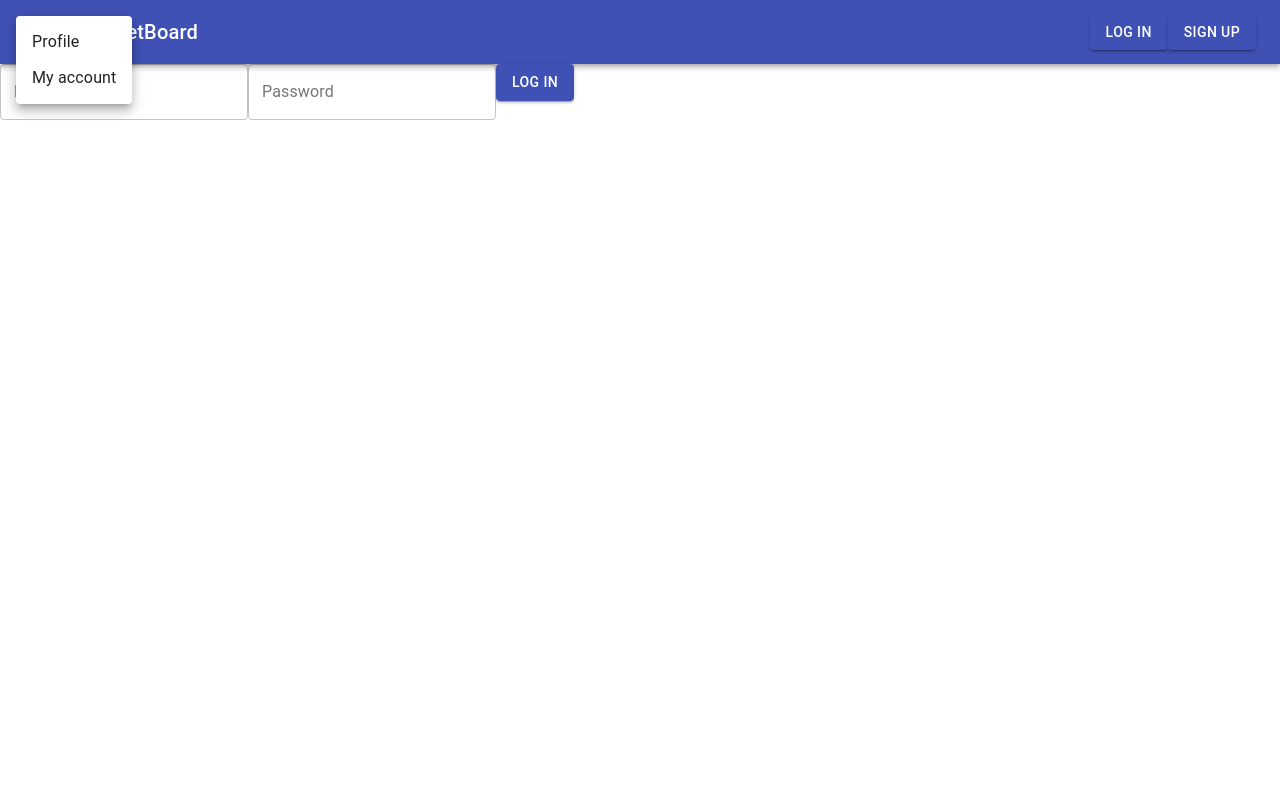
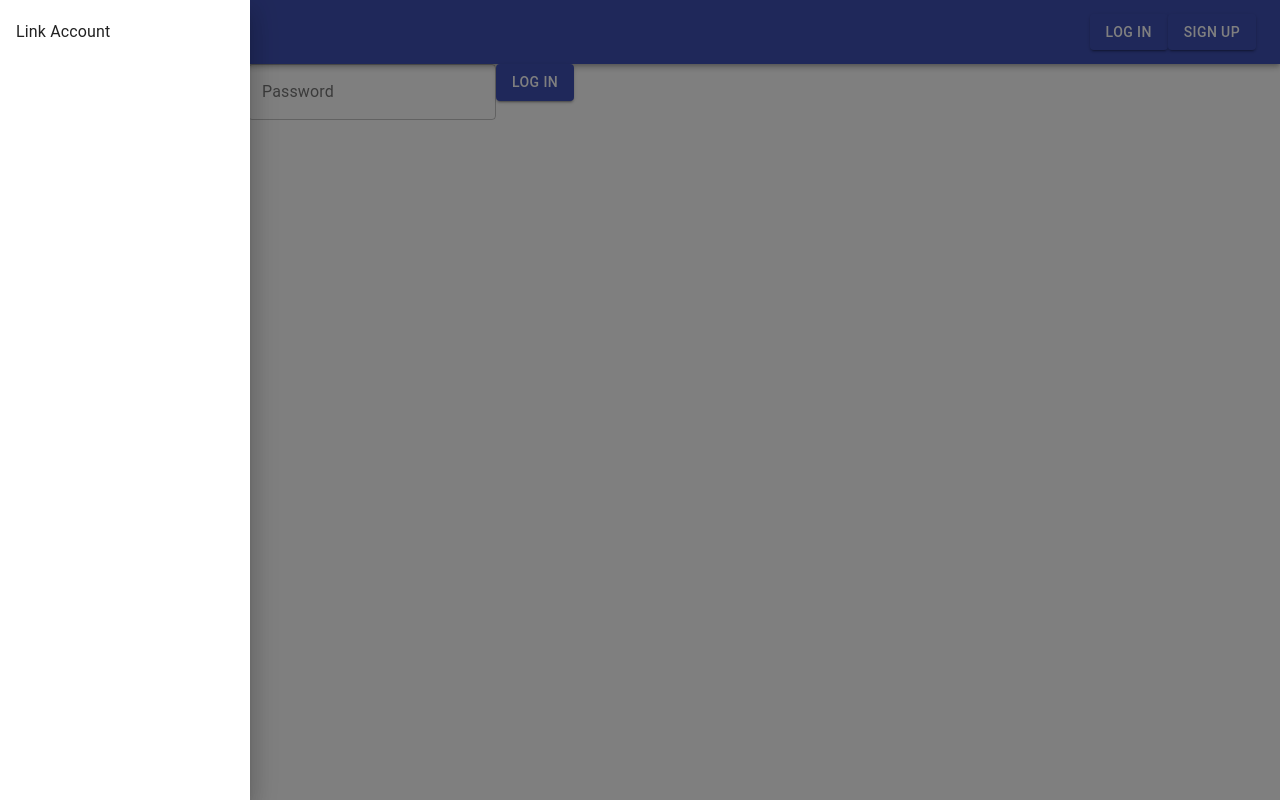
Before and after one commit to FinStackOrg/FrontEnd, a React (Create React App) app: page /Login in a window 1280 px wide. Both pictures are taken after a click on the button 36 px from the left and 32 px from the top of the page. Built offline with nearby package versions, Linux system fonts and the light colour scheme; what amazon-cognito-identity-js would draw is missing.

Commit message:
Was able to connect to robinhood from frontend

```diff
--- /dev/null
+++ b/src/Accounts/Robinhood/Robinhood.js
@@ -0,0 +1,18 @@
+import RobinhoodSignup from "./RobinhoodSignup";
+import { Grid } from "@material-ui/core";
+
+
+const Robinhood = () => {
+
+
+    return (
+        <div>
+            <p>Overall Robinhood page</p>
+            <Grid container justifyContent= "center">
+                <RobinhoodSignup/>
+            </Grid>
+        </div>
+    )
+}
+
+export default Robinhood;
--- /dev/null
+++ b/src/Accounts/Robinhood/RobinhoodSignup.js
@@ -0,0 +1,103 @@
+import React, { useEffect, useState} from 'react';
+import TextField from '@material-ui/core/TextField';
+import Button from '@material-ui/core/Button';
+import { Grid } from "@material-ui/core";
+import { useHistory } from 'react-router-dom';
+import UserPool from '../../UserPool';
+
+
+const RobinhoodSignup = () => {
+    const [email, setEmail] = useState('');
+    const [password, setPassword] = useState('');
+    const [code, setCode] = useState('');
+    const [askCode, setAskCode] = useState(false);
+    const [codeType, setCodeType] = useState('');
+    let history = useHistory();
+
+    var user = UserPool.getCurrentUser();
+    var userId = user.getUsername();
+
+    const onSubmit = event => {
+        // call robinhood Login endpoint
+        event.preventDefault();
+        console.log("Came here!!")
+        var requestOptions = {
+            method: 'POST',
+            redirect: 'follow'
+        };
+        var loginUrl = 'https://ji1g9w5p36.execute-api.us-west-1.amazonaws.com/test/robinhood/login?username='
+        + email +'&password=' + password;
+        if (!askCode){
+            loginUrl = loginUrl + '&userId=' + userId
+        } else if (codeType == 'mfa_code') {
+            loginUrl = loginUrl + '&mfa_code=' + code
+        } else if (codeType == 'challenge_code') {
+            loginUrl = loginUrl + '&challenge_code' + code
+        }
+        console.log("Login url: " + loginUrl);
+        fetch(loginUrl, requestOptions)
+        .then(response => response.text())
+        .then(data => {
+            var jsonData = JSON.parse(data)
+            console.log("data: " + data)
+            if ("type" in jsonData) {
+                console.log("code type: " + jsonData.type)
+                setAskCode(true);
+                setCodeType(jsonData.type)
+            } else if ("loggedIn" in jsonData) {
+                console.log("Robinhood logged in")
+                history.push({
+                    pathname: "/"
+                })
+            }
+        })
+        .catch(error => console.log('error', error))
+    }
+
+    useEffect(() => {
+        console.log("Came to use Effect!")
+    }, [setAskCode, setCodeType])
+
+    return (
+        <div>
+            <p>Robhinhood Sign Up Form</p>
+            <form onSubmit={onSubmit}>
+                <div>
+                    <TextField required id="outlined-required" label="Email" variant="outlined"
+                            value={email}
+                            onChange={event => setEmail(event.target.value)}
+                            />
+                </div>
+                <div>
+                    <TextField
+                        required
+                        id="outlined-password-input"
+                        label="Password"
+                        type="password"
+                        autoComplete="current-password"
+                        variant="outlined"
+                        value={password}
+                        onChange={event => setPassword(event.target.value)}
+                    />
+                </div>
+                { askCode && (
+                    <div>
+                        <TextField required id="outlined-required" label={codeType} variant="outlined"
+                        value={code}
+                        onChange={event => setCode(event.target.value)}
+                        />
+                    </div>
+                )}
+                <div>
+                    <Grid container justifyContent= "center">
+                        <Button type='submit' variant="contained" color="primary">
+                            Sign In
+                        </Button>
+                    </Grid>
+                </div>
+            </form>
+        </div>
+    )
+}
+
+export default RobinhoodSignup;
--- a/src/App.js
+++ b/src/App.js
@@ -3,6 +3,7 @@ import SignUp from './SignUp/SignUp'
 import Verify from './SignUp/Verify'
 import Home from './Home/Home'
 import Login from  './Login/Login'
+import Robinhood from './Accounts/Robinhood/Robinhood';
 import {BrowserRouter, Route} from "react-router-dom";
 
 // const currentConfig = Auth.configure();
@@ -15,6 +16,7 @@ export default () => {
         <Route path="/SignUp" exact={true} component={SignUp}/>
         <Route path ="/Verify" exact={true} component={Verify}/>
         <Route path="/Login" exact={true} component={Login}/>
+        <Route path="/Robinhood" exact={true} component={Robinhood}/>
       </BrowserRouter>
     </div>
   );
--- a/src/Components/Header.js
+++ b/src/Components/Header.js
@@ -11,6 +11,7 @@ import Menu from '@material-ui/core/Menu';
 import Button from '@material-ui/core/Button';
 import { useHistory, Link } from 'react-router-dom';
 import UserPool from '../UserPool';
+import Sidebar from './Sidebar';
 
 const useStyles = makeStyles((theme) => ({
   root: {
@@ -62,37 +63,22 @@ function Header({loggedIn, setLoggedIn}) {
     }
   };
   console.log(loggedIn)
+  // const Sidebar
 
   return (
     <div className={classes.root}>
       <AppBar position="static">
         <Toolbar>
-          <IconButton edge="start" className={classes.menuButton} color="inherit"
+          {/* <IconButton edge="start" className={classes.menuButton} color="inherit"
                       aria-label="menu"
                       aria-controls="menu-appbar-1"
                       aria-haspopup="true"
-                      onClick={handleMenu}
-                      >
-            <MenuIcon/>
-          </IconButton>
-          <Menu
-                id="menu-appbar-1"
-                anchorEl={anchorEl}
-                anchorOrigin={{
-                  vertical: 'top',
-                  horizontal: 'right',
-                }}
-                keepMounted
-                transformOrigin={{
-                  vertical: 'top',
-                  horizontal: 'right',
-                }}
-                open={open}
-                onClose={handleClose}
-              >
-                <MenuItem onClick={handleClose}>Profile</MenuItem>
-                <MenuItem onClick={handleClose}>My account</MenuItem>
-          </Menu>
+                      // onClick={handleMenu}
+                      > */}
+            {/* <Sidebar/> */}
+              {/* <MenuIcon></MenuIcon> */}
+          {/* </IconButton> */}
+          <Sidebar/>
           <Typography variant="h6" className={classes.title}>
             <Link to="/" style={linkStyle}>AssetBoard</Link>
           </Typography>
--- /dev/null
+++ b/src/Components/Sidebar.js
@@ -0,0 +1,70 @@
+import React from 'react';
+import clsx from 'clsx';
+import { makeStyles } from '@material-ui/core/styles';
+import Drawer from '@material-ui/core/Drawer';
+import Button from '@material-ui/core/Button';
+import List from '@material-ui/core/List';
+import Divider from '@material-ui/core/Divider';
+import ListItem from '@material-ui/core/ListItem';
+import ListItemIcon from '@material-ui/core/ListItemIcon';
+import ListItemText from '@material-ui/core/ListItemText';
+import InboxIcon from '@material-ui/icons/MoveToInbox';
+import MailIcon from '@material-ui/icons/Mail';
+import MenuIcon from '@material-ui/icons/Menu';
+import { useHistory } from 'react-router-dom';
+
+const useStyles = makeStyles({
+  list: {
+    width: 250,
+  },
+  fullList: {
+    width: 'auto',
+  },
+});
+
+export default function Sidebar() {
+  const classes = useStyles();
+  const [state, setState] = React.useState(false);
+  let history = useHistory();
+
+  const toggleDrawer = (open) => (event) => {
+    if (event.type === 'keydown' && (event.key === 'Tab' || event.key === 'Shift')) {
+      return;
+    }
+
+    setState(open);
+  };
+
+  const robinhoodLink = () => {
+    history.push("/Robinhood")
+  }
+
+  const list = () => (
+    <div
+      className={clsx(classes.list, [])}
+      role="presentation"
+      onClick={toggleDrawer(false)}
+      onKeyDown={toggleDrawer(false)}
+    >
+      <List>
+        <ListItem button key={'Link Account'} onClick={robinhoodLink}>
+            <ListItemText primary={'Link Account'} />
+        </ListItem>
+      </List>
+    </div>
+  );
+
+  return (
+    <div>
+        <React.Fragment key={'left'}>
+          <Button style={{color:'white'}} onClick={toggleDrawer(true)}>
+            <MenuIcon/>
+          </Button>
+          <Drawer anchor={'left'} open={state} onClose={toggleDrawer(false)}>
+            {list()}
+          </Drawer>
+        </React.Fragment>
+
+    </div>
+  );
+}
--- a/src/SignUp/SignUp.js
+++ b/src/SignUp/SignUp.js
@@ -20,7 +20,6 @@ const SignUp = () => {
   const [fName, setfName] = useState({Name: 'given_name', Value: ''});
   const [lName, setlName] = useState({Name: 'family_name', Value: ''});
   const [bday, setBday] = useState({Name: 'birthdate', Value: new Date()});
-//   const [selectedDate, setSelectedDate] = useState(new Date('2014-08-18T21:11:54'));
 
   const handleDateChange = (date) => {
     var strDate = Moment(date).format('MM-DD-YYYY');
@@ -107,6 +106,7 @@ const SignUp = () => {
                     variant="outlined"
                     value={password}
                     onChange={event => setPassword(event.target.value)}
+                    inputProps={{ pattern: "^(?=.*\d)(?=.*[a-z])(?=.*[0-9])(?=.*[!@#$%^&*])(?=.*[A-Z]).{8,32}$" }}
                 />
                 <Button type='submit' variant="contained" color="primary">
                     Sign Up
--- a/src/SignUp/Verify.js
+++ b/src/SignUp/Verify.js
@@ -48,8 +48,8 @@ const Verify = () => {
                             var requestOptions = {
                                 method: 'POST',
                                 redirect: 'follow'
-                              };
-                            var url = "https://ji1g9w5p36.execute-api.us-west-1.amazonaws.com/test/signup?username=" + username
+                            };
+                            var url = "https://ji1g9w5p36.execute-api.us-west-1.amazonaws.com/test/signup?username=" + cognitoUser.getUsername()
                             fetch(url, requestOptions)
                             .then(response => response.text())
                             .then(resultConfirmUser => console.log(resultConfirmUser))
```
Also changed, not shown: src/Home/Home.js (+2 -7 lines).
